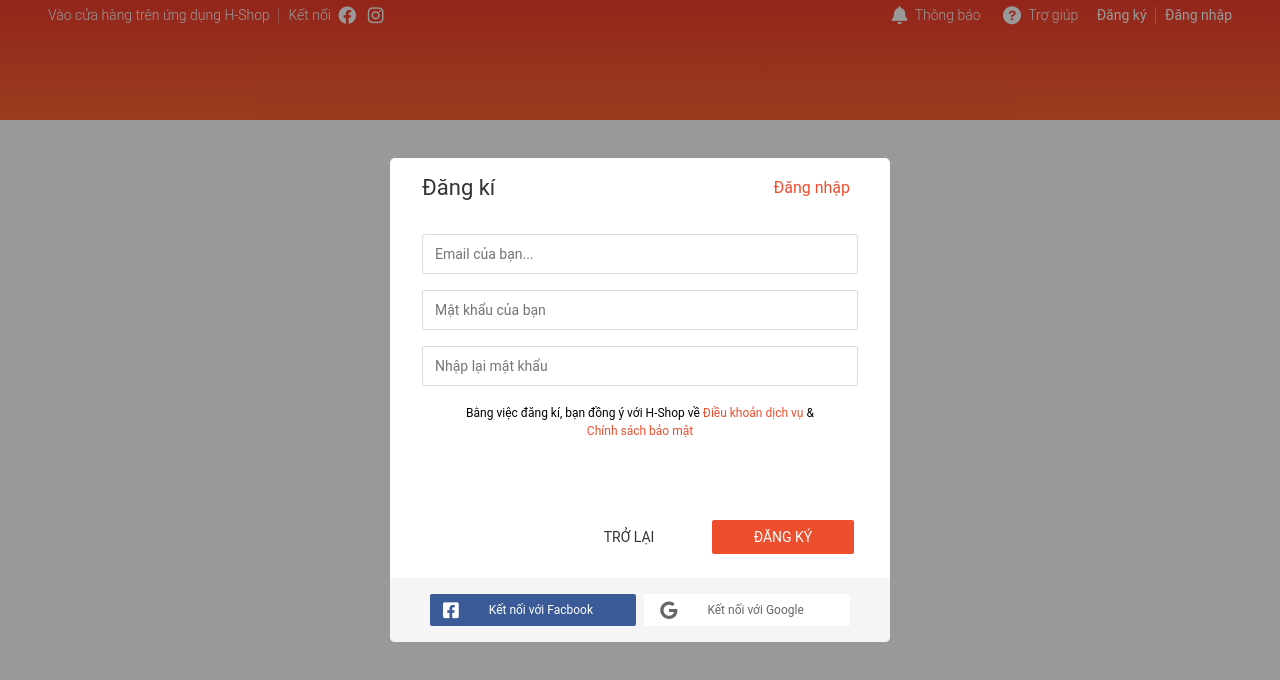
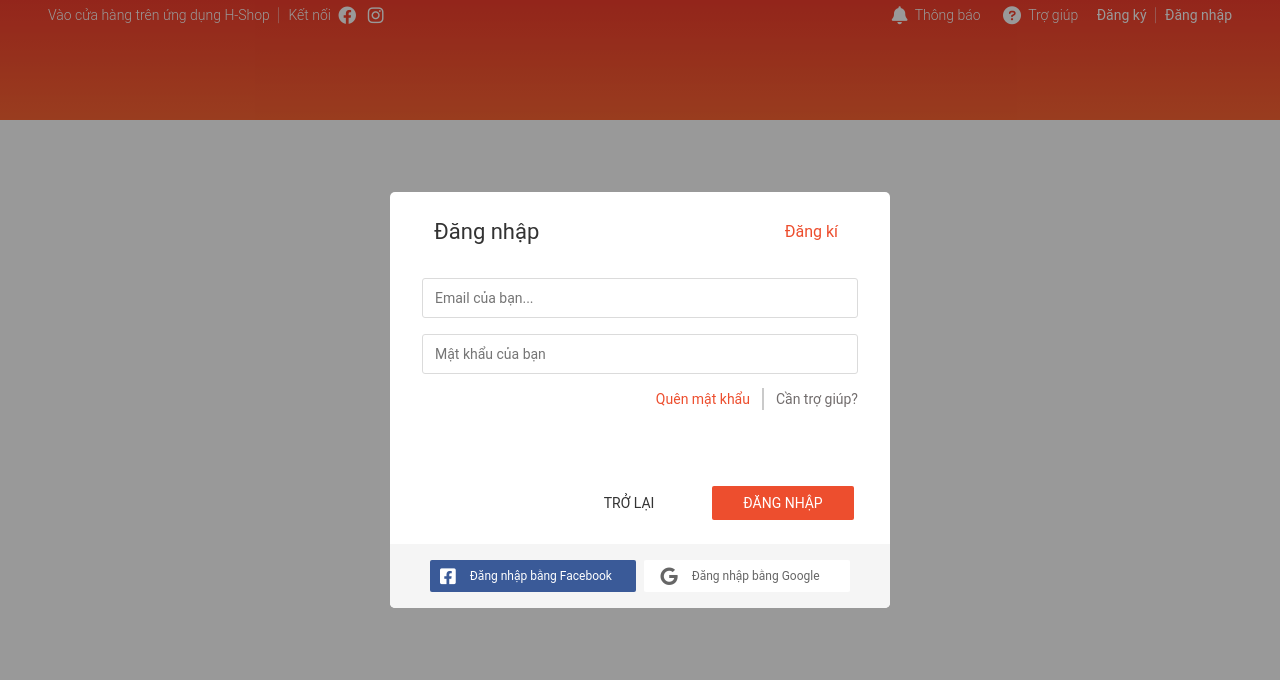
Before and after one commit to Hienvth/web-shop, a plain HTML site: page index.html in a window 1280 px wide. Drawn offline with nearby package versions, Linux system fonts and the light colour scheme.

Commit message:
login form

```diff
--- a/assets/css/main.css
+++ b/assets/css/main.css
@@ -266,6 +266,8 @@
     display: flex;
     align-items: center;
     justify-content: space-between;
+    padding: 0 12px;
+    margin-top: 10px;
 }
 
 .auth-form__heading {
@@ -358,8 +360,32 @@
 }
 
 .auth-form__social--title{
-    margin: 0 30px;
+    margin: 0 14px;
+
 }
 .auth-form__icon-google{
     color: #666;
 }
+
+
+.auth-form__help {
+    display: flex;
+    justify-content: flex-end;
+    height: 1.4rem;
+    align-items: center;
+
+}
+.auth-form__help-separate{
+    display: block;
+    border-left: 2px solid #cacaca;
+    height: 22px;
+    margin: 0 12px;
+}
+.auth-form__help--link {
+    text-decoration: none;
+    font-size: 1.4rem;
+    color: rgb(114, 109, 109);
+}
+.auth-form__help--forgot{
+    color: var(--primary-color);
+}
--- a/index.html
+++ b/index.html
@@ -133,7 +133,10 @@
         </div>
         <div class="modal__body">
             <!-- Authentication Form -->
-            <div class="authen-form">
+
+
+            <!-- Register Form -->
+            <!-- <div class="authen-form">
                 <div class="auth-form__container">
                     <div class="auth-form__header">
                         <h3 class="auth-form__heading">
@@ -178,17 +181,82 @@
                 </div>
                 <div class="auth-form__social">
                     <a href="#" class="btn btn--size-s  btn--with-icon auth-form__icon-facebook ">
-                        <!-- <img src="./assets/img/facebook-icon.png"  alt="" class="auth-form__social-icon "> -->
+
                         <i class="auth-form__social-icon fa-brands fa-facebook-square"></i>
                        <span class="auth-form__social--title">
                            Kết nối với Facbook
                        </span>
                     </a>
                     <a href="#" class="btn  btn--size-s btn--with-icon auth-form__icon-google">
-                        <!-- <img src="./assets/img/gg.png"  alt="" class="auth-form__social-icon"> -->
+
                         <i class="auth-form__social-icon fa-brands fa-google"></i>
                         <span class="auth-form__social--title">
                             Kết nối với Google
+                        </span>
+                    </a>
+
+
+                </div>
+            </div>
+             -->
+
+
+
+             <!-- Login Form -->
+            <div class="authen-form">
+                <div class="auth-form__container">
+                    <div class="auth-form__header">
+                        <h3 class="auth-form__heading">
+                            Đăng nhập
+                        </h3>
+                        <span class="auth-form__switch-btn">
+                            Đăng kí
+                        </span>
+                    </div>
+                    <div class="auth-form__form">
+                        <div class="auth-form__group">
+                            <input type="email" class="auth-form__input" placeholder="Email của bạn...">
+
+                        </div>
+                        <div class="auth-form__group">
+
+                            <input type="password" class="auth-form__input" placeholder="Mật khẩu của bạn">
+                        </div>
+
+                    </div>
+                    <div class="auth-form__aside">
+                        <div class="auth-form__help">
+                            <a href="" class="auth-form__help--link auth-form__help--forgot">
+                                Quên mật khẩu
+                            </a>
+                            <span class="auth-form__help-separate"></span>
+                            <a href="" class="auth-form__help--link">
+                                Cần trợ giúp?
+                            </a>
+                        </div>
+                    </div>
+                    <div class="auth-form__controls-btn">
+                        <button class="btn auth-form__controls--back btn--normal">
+                            TRỞ LẠI
+                        </button>
+                        <button class="btn btn--primary ">
+                            ĐĂNG NHẬP
+                        </button>
+                    </div>
+                </div>
+                <div class="auth-form__social">
+                    <a href="#" class="btn btn--size-s  btn--with-icon auth-form__icon-facebook ">
+                        <i class="auth-form__social-icon fa-brands fa-facebook-square"></i>
+                       <span class="auth-form__social--title">
+
+                           Đăng nhập bằng Facebook
+                       </span>
+                    </a>
+                    <a href="#" class="btn  btn--size-s btn--with-icon auth-form__icon-google">
+                        <i class="auth-form__social-icon fa-brands fa-google"></i>
+                        <span class="auth-form__social--title">
+
+                            Đăng nhập bằng Google
                         </span>
                     </a>
 
```
